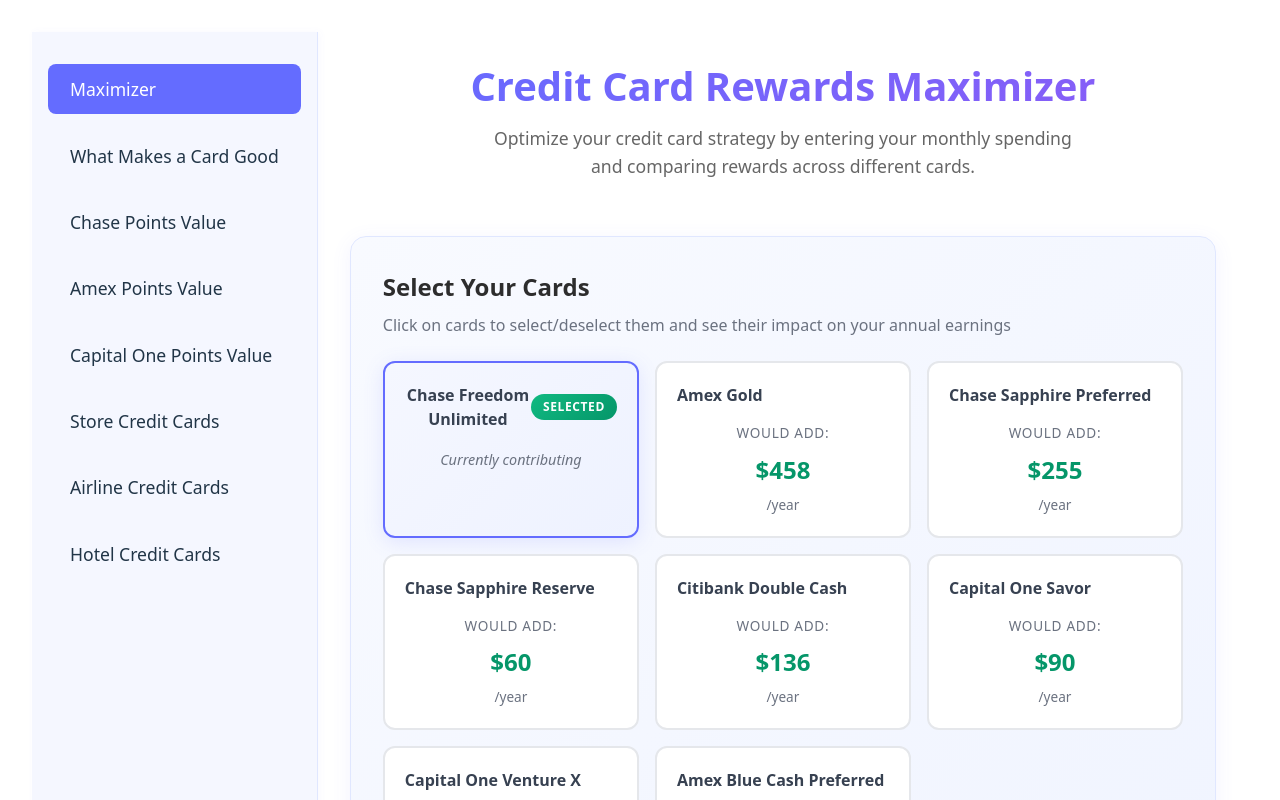
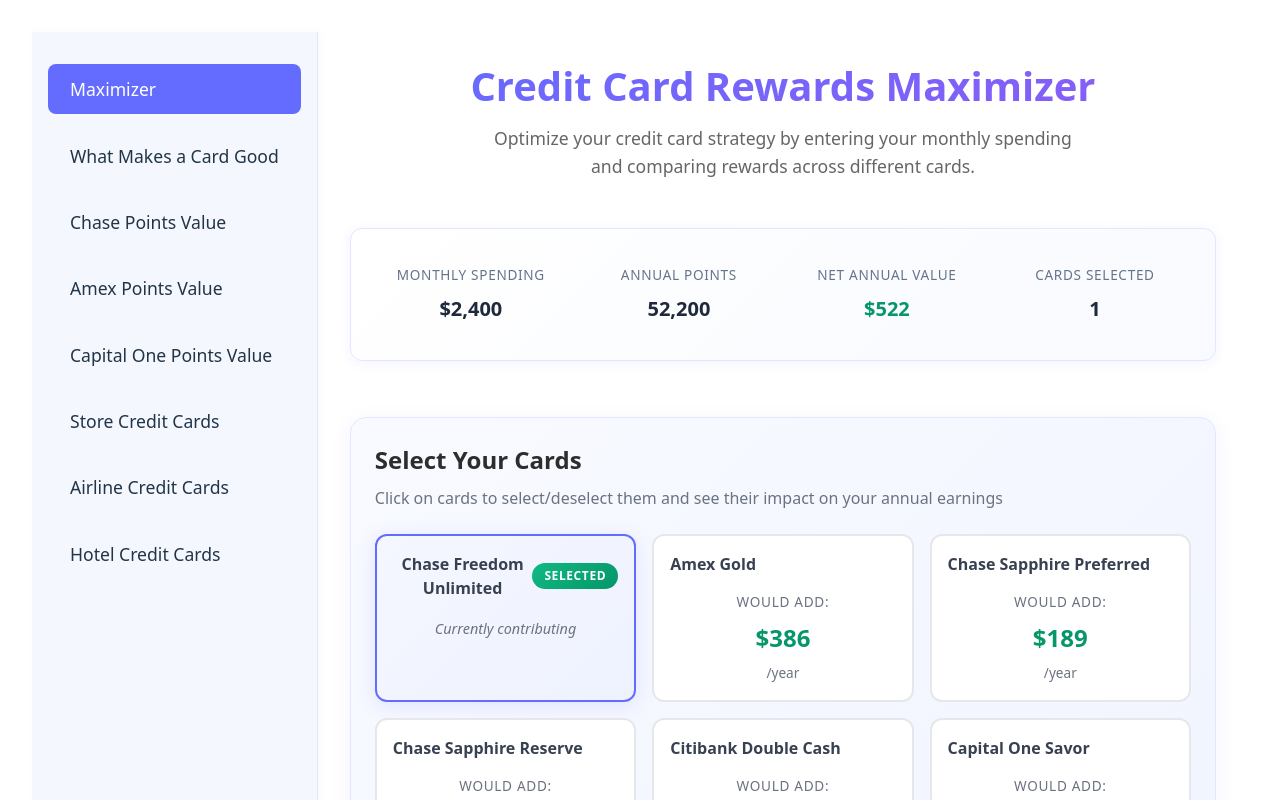
Before and after one commit to thomas4019/credit-card-explorer, a React (Vite) app: page / in a window 1280 px wide. Shown: the top 800 px of the page. Built offline with nearby package versions, Linux system fonts and the light colour scheme.

Commit message:
Add top summary

```diff
--- a/src/App.css
+++ b/src/App.css
@@ -52,7 +52,7 @@
 
 .maximizer-header {
   text-align: center;
-  margin-bottom: 1rem;
+  margin-bottom: 0.5rem;
 }
 
 .page-title {
@@ -75,6 +75,53 @@
   margin: 0 auto;
 }
 
+/* Top Summary Section */
+.top-summary-section {
+  margin-bottom: 1rem;
+}
+
+.top-summary-card {
+  background: linear-gradient(135deg, #ffffff 0%, #f8faff 100%);
+  border: 1px solid #e0e7ff;
+  border-radius: 12px;
+  padding: 1.5rem;
+  box-shadow: 0 2px 12px rgba(100, 108, 255, 0.08);
+}
+
+.top-summary-grid {
+  display: grid;
+  grid-template-columns: repeat(4, 1fr);
+  gap: 1rem;
+}
+
+.top-summary-item {
+  text-align: center;
+  padding: 0.75rem;
+}
+
+.top-summary-label {
+  font-size: 0.85rem;
+  color: #64748b;
+  font-weight: 500;
+  margin-bottom: 0.5rem;
+  text-transform: uppercase;
+  letter-spacing: 0.05em;
+}
+
+.top-summary-value {
+  font-size: 1.25rem;
+  font-weight: 700;
+  color: #1e293b;
+}
+
+.top-summary-value.positive {
+  color: #059669;
+}
+
+.top-summary-value.negative {
+  color: #dc2626;
+}
+
 .section-title {
   font-size: 1.5rem;
   font-weight: 600;
@@ -93,7 +140,7 @@
 
 .card-selection-section {
   background: linear-gradient(135deg, #f8faff 0%, #f0f4ff 100%);
-  padding: 2rem;
+  padding: 1.5rem;
   border-radius: 16px;
   border: 1px solid #e0e7ff;
   box-shadow: 0 4px 20px rgba(100, 108, 255, 0.08);
@@ -110,7 +157,7 @@
   background: #fff;
   border: 2px solid #e5e7eb;
   border-radius: 12px;
-  padding: 1.25rem;
+  padding: 1rem;
   transition: all 0.3s cubic-bezier(0.4, 0, 0.2, 1);
   position: relative;
   overflow: hidden;
@@ -726,6 +773,11 @@
     font-size: 2rem;
   }
 
+  .top-summary-grid {
+    grid-template-columns: repeat(2, 1fr);
+    gap: 1.5rem;
+  }
+
   .summary-card {
     min-width: 100%;
   }
@@ -744,6 +796,11 @@
 
   .page-title {
     font-size: 1.75rem;
+  }
+
+  .top-summary-grid {
+    grid-template-columns: 1fr;
+    gap: 1rem;
   }
 
   .card-selection-section {
--- a/src/pages/Maximizer.tsx
+++ b/src/pages/Maximizer.tsx
@@ -242,6 +242,31 @@
         </p>
       </div>
 
+      <div className="top-summary-section">
+        <div className="top-summary-card">
+          <div className="top-summary-grid">
+            <div className="top-summary-item">
+              <div className="top-summary-label">Monthly Spending</div>
+              <div className="top-summary-value">{formatCurrency(totalMonthlySpend)}</div>
+            </div>
+            <div className="top-summary-item">
+              <div className="top-summary-label">Annual Points</div>
+              <div className="top-summary-value">{totalPoints.toLocaleString()}</div>
+            </div>
+            <div className="top-summary-item">
+              <div className="top-summary-label">Net Annual Value</div>
+              <div className={`top-summary-value ${totalValue >= 0 ? 'positive' : 'negative'}`}>
+                {formatCurrency(totalValue)}
+              </div>
+            </div>
+            <div className="top-summary-item">
+              <div className="top-summary-label">Cards Selected</div>
+              <div className="top-summary-value">{selectedCards.length}</div>
+            </div>
+          </div>
+        </div>
+      </div>
+
       <div className="card-selection-section">
         <h2 className="section-title">Select Your Cards</h2>
         <p className="section-subtitle">Click on cards to select/deselect them and see their impact on your annual earnings</p>
--- a/src/utils/creditCardData.ts
+++ b/src/utils/creditCardData.ts
@@ -132,10 +132,10 @@
 
 export const defaultSpend: Record<SpendCategory, number> = {
   dining: 500,
-  flights: 300,
-  hotels: 200,
-  otherTravel: 167,
+  flights: 100,
+  hotels: 150,
+  gas: 100,
+  otherTravel: 50,
   groceries: 500,
-  gas: 100,
   other: 1000,
 }
```
